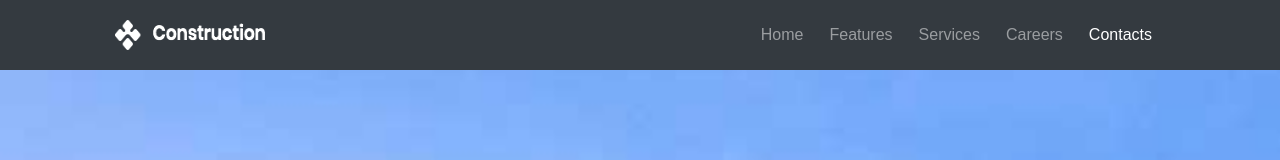
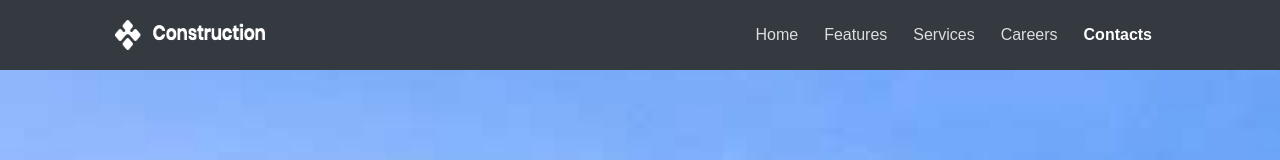
Before and after one commit to vivekpce865/flyingBird, an Angular app: page / in a window 1280 px wide. Shown: the top 160 px of the page. Built offline with nearby package versions, Linux system fonts and the light colour scheme.

Commit message:
header font changes

```diff
--- a/src/app/app.component.css
+++ b/src/app/app.component.css
@@ -7,14 +7,19 @@
   .nav-item{
     padding: 0px 5px;
   }
-  /* .navbar-dark .navbar-nav .nav-link {
-    color: #fff !important;
-} */
+.navbar-dark .navbar-nav .nav-link{
+  color:#ffffffd4 !important;
+}
 li.active {
   border-bottom: 2px solid #ecf0f1;
 }
 .navbar-light .navbar-nav .active>.nav-link, .navbar-light .navbar-nav .nav-link.active, .navbar-light .navbar-nav .nav-link.show, .navbar-light .navbar-nav .show>.nav-link {
-  color: rgba(0,0,0,.9);
+  color: rgba(0,0,0,.9) !important;
+  font-weight: 600;
+}
+.navbar-dark .navbar-nav .active>.nav-link, .navbar-dark .navbar-nav .nav-link.active, .navbar-dark .navbar-nav .nav-link.show, .navbar-dark .navbar-nav .show>.nav-link{
+  color:#fff !important;
+  font-weight: 600;
 }
 .to-top {
   padding: 20px;
--- a/src/app/app.component.html
+++ b/src/app/app.component.html
@@ -20,7 +20,7 @@
       <!-- Links -->
       <ul class="nav navbar-nav ml-auto fz-16" >
           <li class="nav-item">
-              <a class="nav-link active" href="#carouselExampleIndicators" (click)="toggleNavbar()">Home
+              <a class="nav-link active" href="#home" (click)="toggleNavbar()">Home
               </a>
           </li>
           <li class="nav-item" id="nav-button">
@@ -44,11 +44,11 @@
 <!--/.Navbar-->
 
 <!-- start banner Area -->
-<div id="carouselExampleIndicators" class="carousel slide " data-ride="carousel" (scroll)="onElementScroll($event)">
+<div id="home" class="carousel slide " data-ride="carousel" (scroll)="onElementScroll($event)">
     <ol class="carousel-indicators">
-      <li data-target="#carouselExampleIndicators" data-slide-to="0" class="active"></li>
-      <li data-target="#carouselExampleIndicators" data-slide-to="1"></li>
-      <li data-target="#carouselExampleIndicators" data-slide-to="2"></li>
+      <li data-target="#home" data-slide-to="0" class="active"></li>
+      <li data-target="#home" data-slide-to="1"></li>
+      <li data-target="#home" data-slide-to="2"></li>
     </ol>
     <div class="carousel-inner">
       <div class="carousel-item active">
@@ -65,11 +65,11 @@
         <img class="d-block w-100" src="./assets/p1.jpg" alt="Third slide">
       </div>
     </div>
-    <a class="carousel-control-prev" href="#carouselExampleIndicators" role="button" data-slide="prev">
+    <a class="carousel-control-prev" href="#home" role="button" data-slide="prev">
       <span class="carousel-control-prev-icon" aria-hidden="true"></span>
       <span class="sr-only">Previous</span>
     </a>
-    <a class="carousel-control-next" href="#carouselExampleIndicators" role="button" data-slide="next">
+    <a class="carousel-control-next" href="#home" role="button" data-slide="next">
       <span class="carousel-control-next-icon" aria-hidden="true"></span>
       <span class="sr-only">Next</span>
     </a>
```
